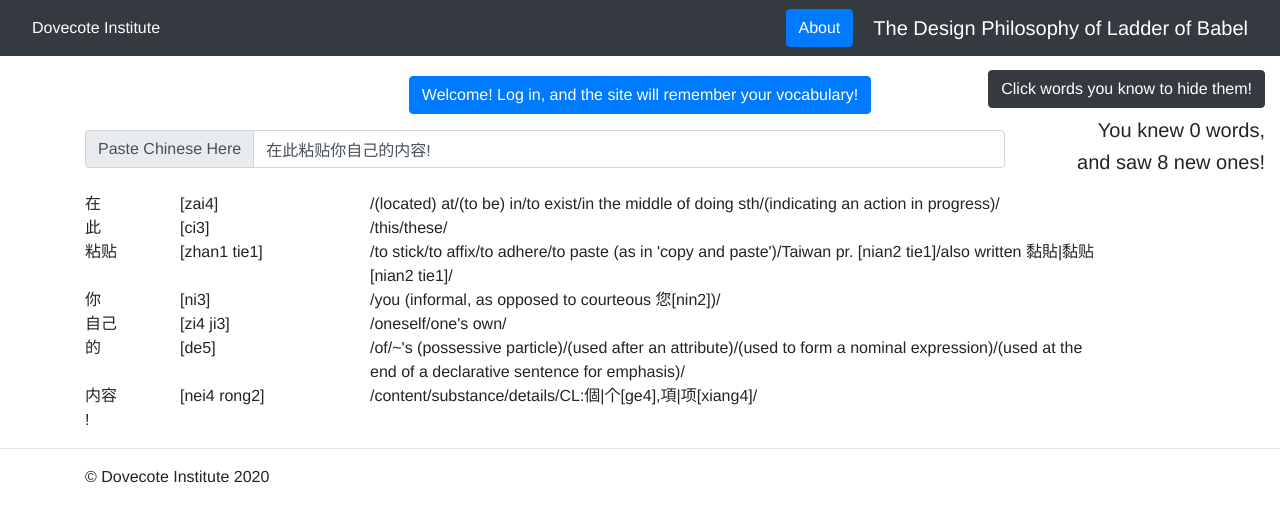
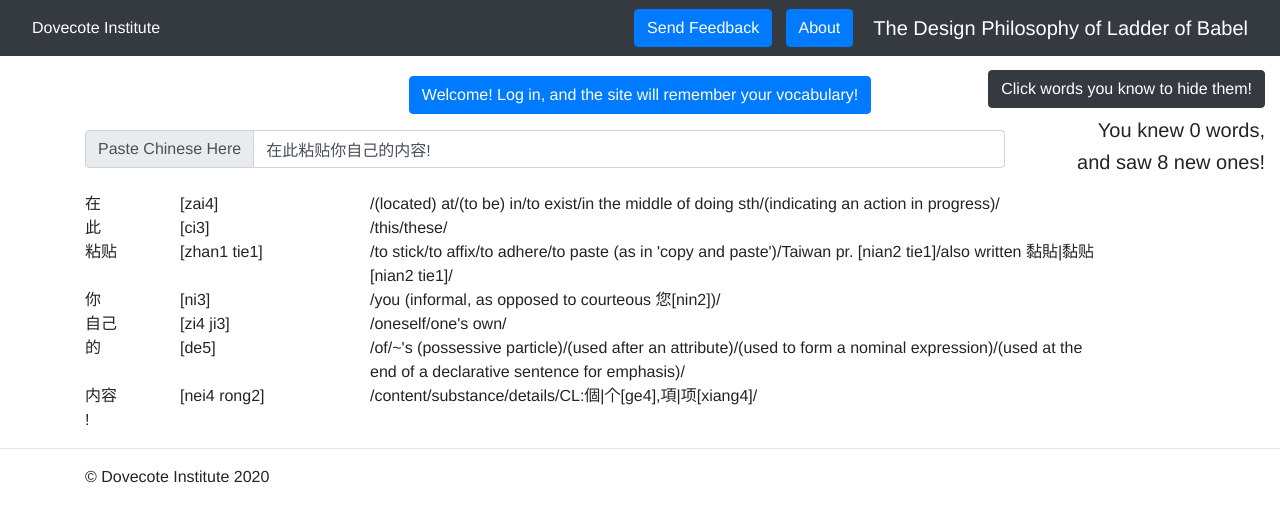
Before and after one commit to amloewi/ladder-of-babel, a React (Create React App) app: page / in a window 1280 px wide. Shown: the top 522 px of the page. Built offline with nearby package versions, Linux system fonts and the light colour scheme.

Commit message:
Added feedback button

```diff
--- a/src/App.js
+++ b/src/App.js
@@ -249,6 +249,41 @@ const LogoutButton = () => {
   );
 };
 
+function FeedbackButton() {
+  const [show, setShow] = useState(false);
+  const handleClose = () => setShow(false);
+  const handleShow = () => setShow(true);
+
+  return (
+    <>
+      <Button variant="primary" onClick={handleShow}>
+        Send Feedback
+      </Button>
+
+      <Modal show={show} onHide={handleClose}>
+        <Modal.Header closeButton>
+          <Modal.Title>Feedback</Modal.Title>
+        </Modal.Header>
+        <Modal.Body>
+
+          Thank you so much for using Ladder of Babel! We want to know your feedback, good and bad, and especially want to know
+          if anything went wrong. If you found a bug, please send an email to:
+          <br></br><br></br>
+          alex@dovecoteinstitute.org
+          <br></br><br></br>
+          Thanks!
+
+        </Modal.Body>
+        <Modal.Footer>
+          <Button variant="primary" onClick={handleClose}>
+            Close
+          </Button>
+        </Modal.Footer>
+      </Modal>
+    </>
+  );
+}
+
 const Profile = () => {
   const { isAuthenticated } = useAuth0();
   // const [userMetadata, setUserMetadata] = useState(null);
@@ -304,6 +339,9 @@ const App = () => {
         {isAuthenticated && <LogoutButton />}
         <Nav className="mr-auto"></Nav> {/* Using this to push the rest to the right */}
         &nbsp;
+        <FeedbackButton />
+        &nbsp;
+        &nbsp;
         <About />
         <Navbar.Brand href="#home" style={{color:'white', paddingLeft:20+'px'}}>The Design Philosophy of Ladder of Babel</Navbar.Brand>
       </Navbar>
```
